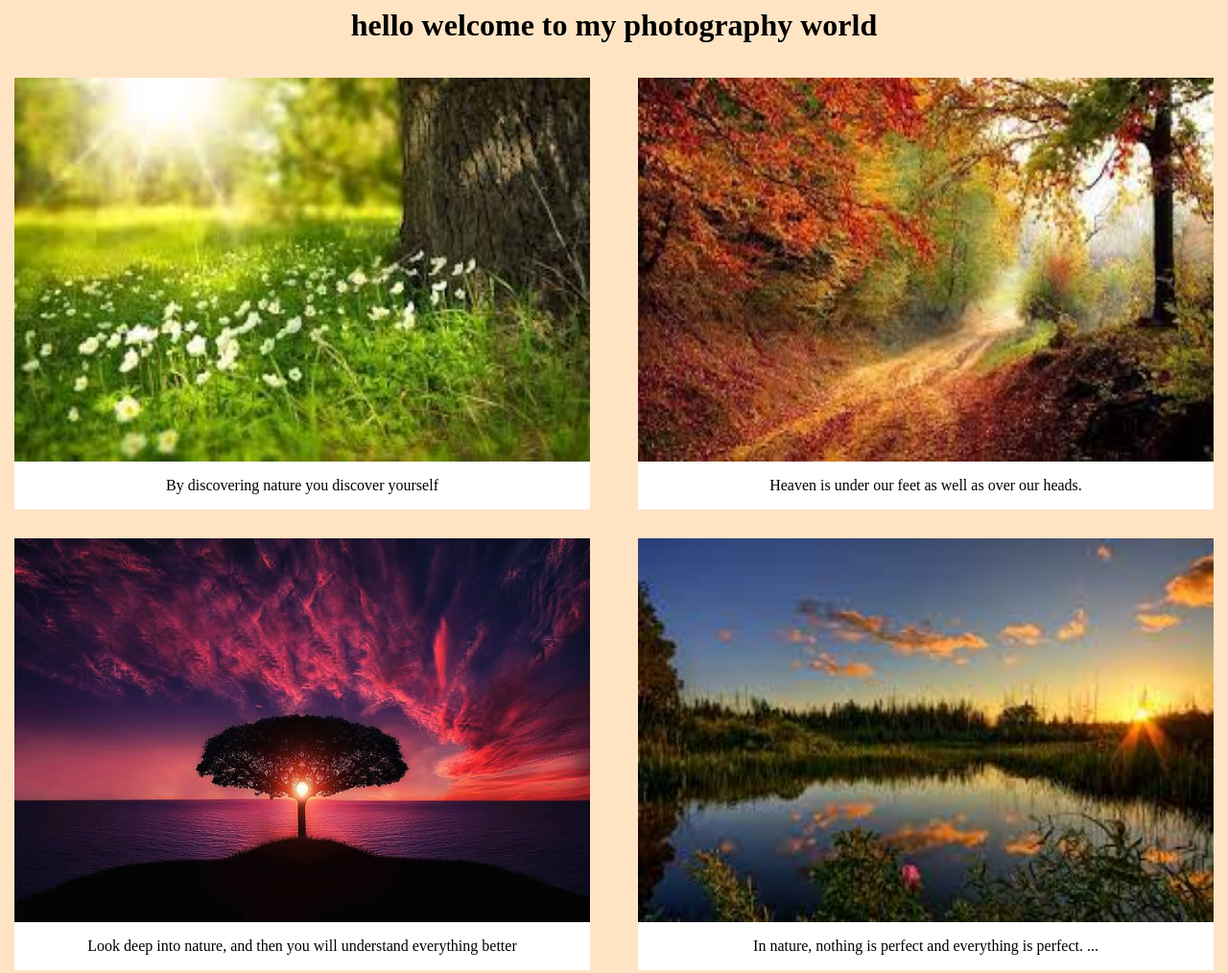
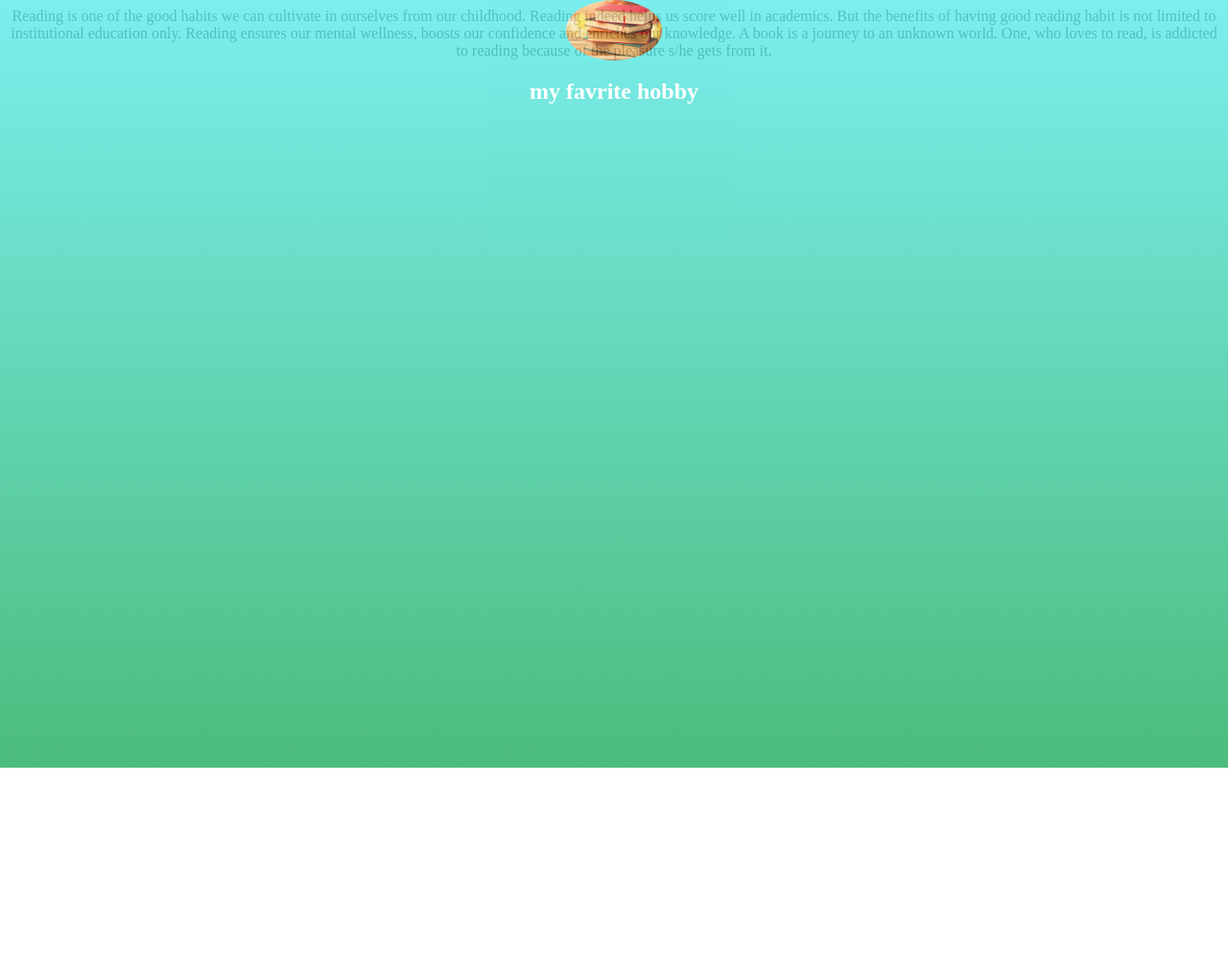
Before and after one commit to mayankjha3/actaul-56, a plain HTML site: page index.html in a window 1280 px wide. Shown: the whole page at 96% size. After the commit the page ends 800 px from the top, so only its background shows below. Drawn offline with Linux system fonts and the light colour scheme; a web font is replaced by a local one.

Commit message:
Add files via upload

```diff
--- a/index.html
+++ b/index.html
@@ -1,38 +1,27 @@
 <html>
-    <head>
-        <title>project-80</title>
-        <link rel="stylesheet" type="text/css" href="style.css">
-        <script src="main.js"></script>
+    <head id="myname">
+    <title>books</title>
+    <link rel="preconnect" href="https://fonts.gstatic.com">
+<link href="https://fonts.googleapis.com/css2?family=Viaoda+Libre&display=swap" rel="stylesheet">
+
+<link rel="stylesheet" href="style.css">
+    <style>
+
+
+    </style>
     </head>
+
     <body>
 
-        <h1>hello welcome to my photography world</h1>
-
-        <div class="image-section">
-            <div class="section-style">
-                <img src="download.jpg" alt="">
-                <p>By discovering nature you discover yourself</p>
-            </div>
-
-            <div class="section-style">
-                <img src="download (1).jpg" alt="">
-                <p>Heaven is under our feet as well as over our heads.</p>
-            </div>
-
-        </div>
+        <section id="section_welcome">
+            <img src="top-10-books-every-college-student-read-1024x640.jpeg">
+            <h1>my favrite hobby <br><span id="name"></span></h1>
+        </section>
+        <section id ="bio">
+            <h1></h1><div class="line"></div>
+            <p>Reading is one of the good habits we can cultivate in ourselves from our childhood. Reading indeed helps us score well in academics. But the benefits of having good reading habit is not limited to institutional education only. Reading ensures our mental wellness, boosts our confidence and enriches our knowledge. A book is a journey to an unknown world. One, who loves to read, is addicted to reading because of the pleasure s/he gets from it.</p>
+        </section>
 
 
-        <div class="image-section">
-            <div class="section-style">
-                <img src="tree-736885__480.jpg" alt="">
-                <p>Look deep into nature, and then you will understand everything better</p>
-            </div>
-
-            <div class="section-style">
-                <img src="images.jpg" alt="">
-                <p>In nature, nothing is perfect and everything is perfect. ...</p>
-            </div>
-
-        </div>
     </body>
 </html>
--- a/style.css
+++ b/style.css
@@ -1,21 +1,51 @@
-body {
+body{
     text-align: center;
-    background-color: bisque;
+    background: linear-gradient(#E1BEE7);
+    background-repeat:no-repeat ;
+}
+img{
+    border-radius: 50%;
+    width: 100px;
+}
+#myname{
+    font-family: 'Viaoda Libre', cursive;
+}
+.menu{
+    list-style: none;
+    font-family: cursive;
+    top: 10px;
+    right: 30px;
+    z-index: 10;
+    cursor: pointer;
+    color: black;
+    position : absolute;
+}
+.link{
+    float: left;
+    color: black;
+    padding-top: 5px;
+    padding-left: 9px;
+    padding-right: 9px;
+    padding-bottom: 5px;
+    font-family: fantasy;
+    font-size: 20px;
+}
+.links:hover{
+    background-color: dodgerblue;
 }
 
-div{
-    margin-top: 15px;
+#section_welcome{
+    position : absolute;
+    height: 800px;
+    color: #FFFFFF;
+    top: 0;
+    right: 0;
+    left: 0;
+    bottom: 0;
+    opacity: 0.83;
+    background: linear-gradient(#60ebeb 0% , #27ae60 100%);
+    display: table;
+    width: 100%;
+    height: 100%;
+    z-index: 9;
 }
-.image-section{
-    display: flex;
-    justify-content: center;
-}
-.section-style{
-    margin-left: 25px;
-    margin-right: 25px;
-    background-color: white;
-}
-img{
-    height: 400px;
-    width: 600px;
-}
```
Also changed, not shown: top-10-books-every-college-student-read-1024x640.jpeg (added).
